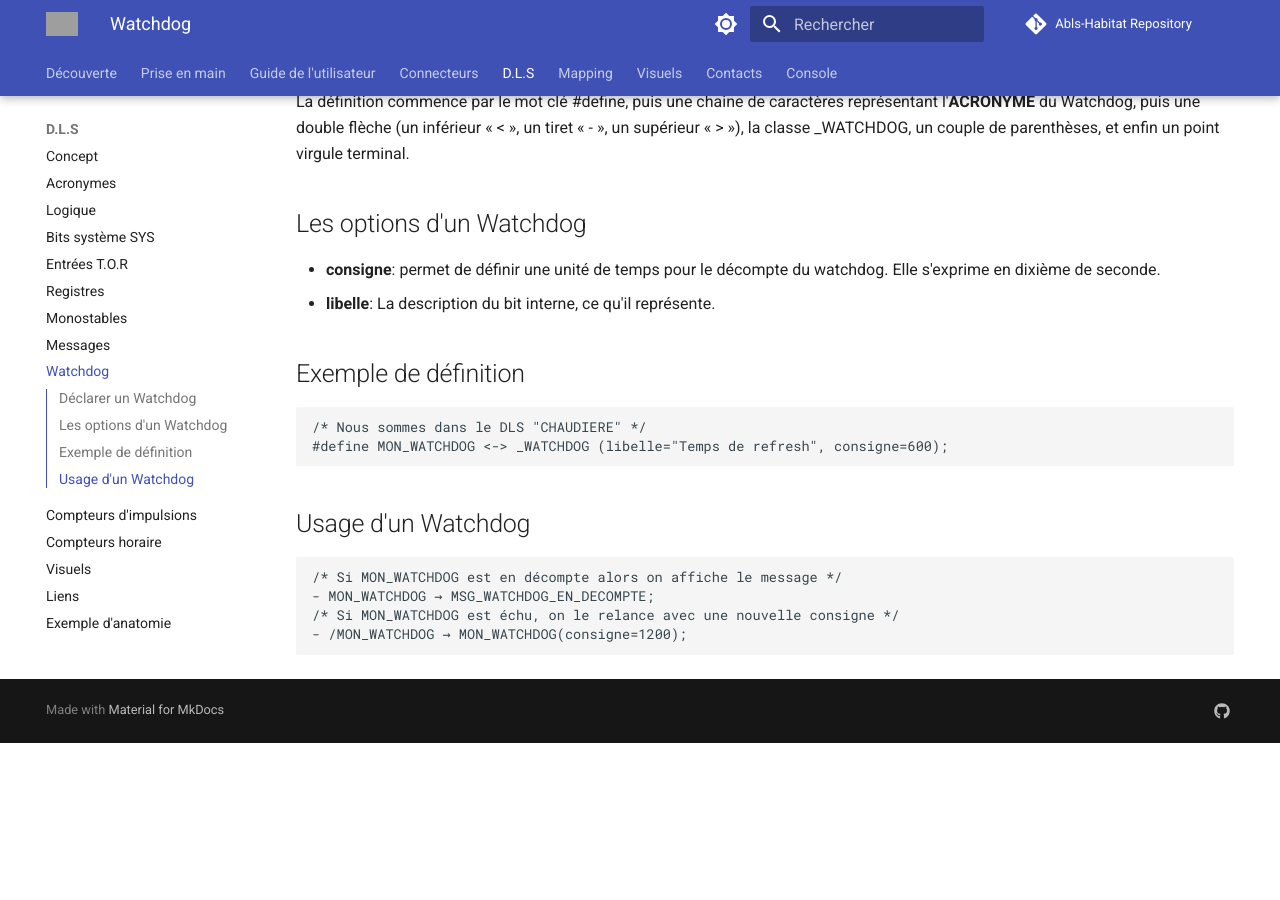
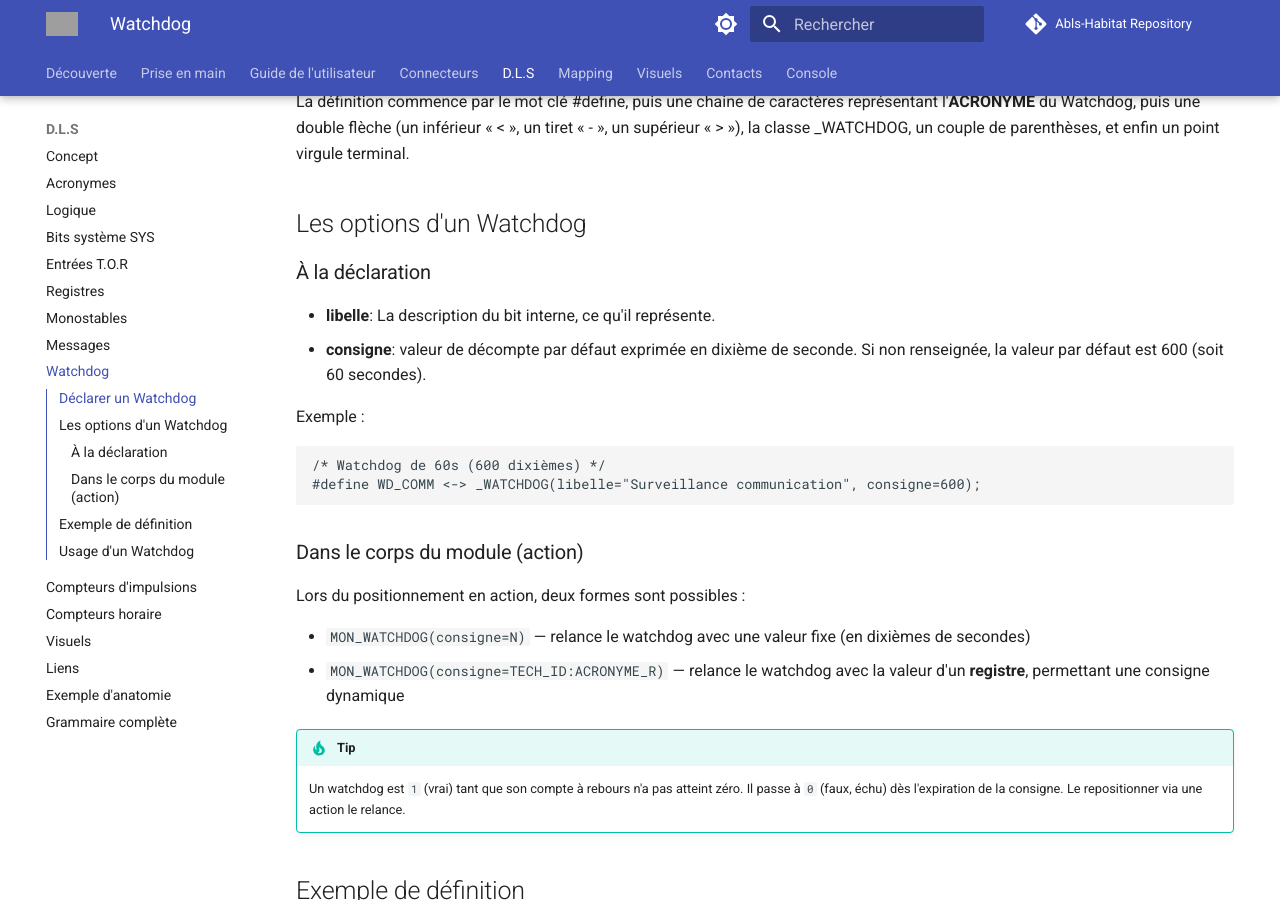
Before and after one commit to sebaru/abls-habitat-docs, an MkDocs documentation site: the page built from src/dls_watchdog.md, in a window 1280 px wide and 900 px high, scrolled down 570 px. Built offline with MkDocs 1.6.1 and Material for MkDocs 9.7.7, drawn with Linux system fonts in a browser that asks for light colours; before the commit the page ends 1313 px from its top, so only the background shows below that; grey boxes are pictures that could not be loaded.

```diff
--- a/mkdocs.yml
+++ b/mkdocs.yml
@@ -48,6 +48,7 @@ nav:
    - Visuels: dls_visuels.md
    - Liens: dls_link.md
    - Exemple d'anatomie: dls_anatomie.md
+   - Grammaire complète: dls_grammaire.md
  - Mapping:
    - Lien entre connecteur et D.L.S: mapping.md
  - Visuels:
--- a/src/dls_watchdog.md
+++ b/src/dls_watchdog.md
@@ -24,8 +24,25 @@ la classe _WATCHDOG, un couple de parenthèses, et enfin un point virgule termin
 
 ## Les options d'un Watchdog
 
-* **consigne**: permet de définir une unité de temps pour le décompte du watchdog. Elle s'exprime en dixième de seconde.
+### À la déclaration
+
 * **libelle**: La description du bit interne, ce qu'il représente.
+* **consigne**: valeur de décompte par défaut exprimée en dixième de seconde. Si non renseignée, la valeur par défaut est 600 (soit 60 secondes).
+
+Exemple :
+
+    /* Watchdog de 60s (600 dixièmes) */
+    #define WD_COMM <-> _WATCHDOG(libelle="Surveillance communication", consigne=600);
+
+### Dans le corps du module (action)
+
+Lors du positionnement en action, deux formes sont possibles :
+
+* `MON_WATCHDOG(consigne=N)` — relance le watchdog avec une valeur fixe (en dixièmes de secondes)
+* `MON_WATCHDOG(consigne=TECH_ID:ACRONYME_R)` — relance le watchdog avec la valeur d'un **registre**, permettant une consigne dynamique
+
+!!! tip
+    Un watchdog est `1` (vrai) tant que son compte à rebours n'a pas atteint zéro. Il passe à `0` (faux, échu) dès l'expiration de la consigne. Le repositionner via une action le relance.
 
 ## Exemple de définition
 
```
Also changed, not shown: src/dls_cpth.md (+7 -3 lines), src/dls_cpti.md (+8 -3 lines), src/dls_entre_tor.md (+13 -4 lines), src/dls_grammaire.md (added, +52 -0 lines), src/dls_messages.md (+37 -1 lines), src/dls_monostables.md (+13 -1 lines), src/dls_registres.md (+7 -2 lines).
